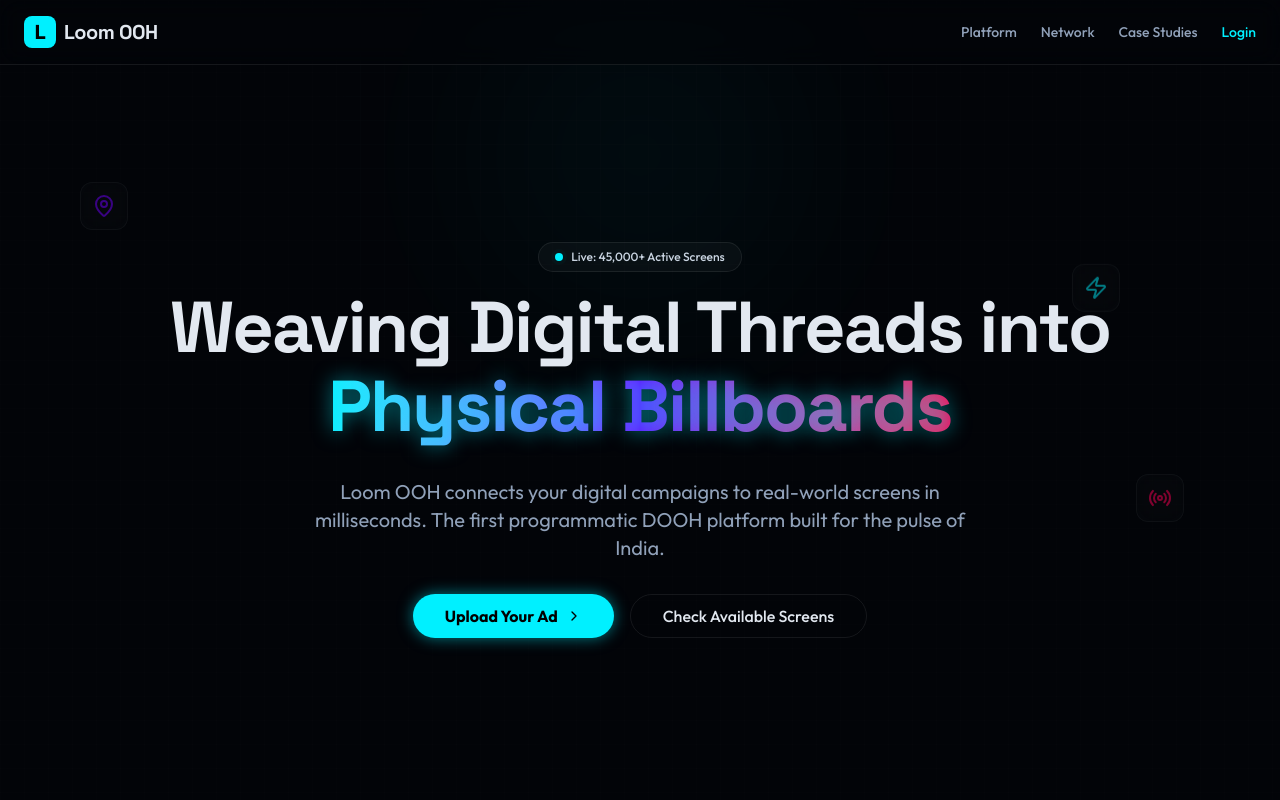
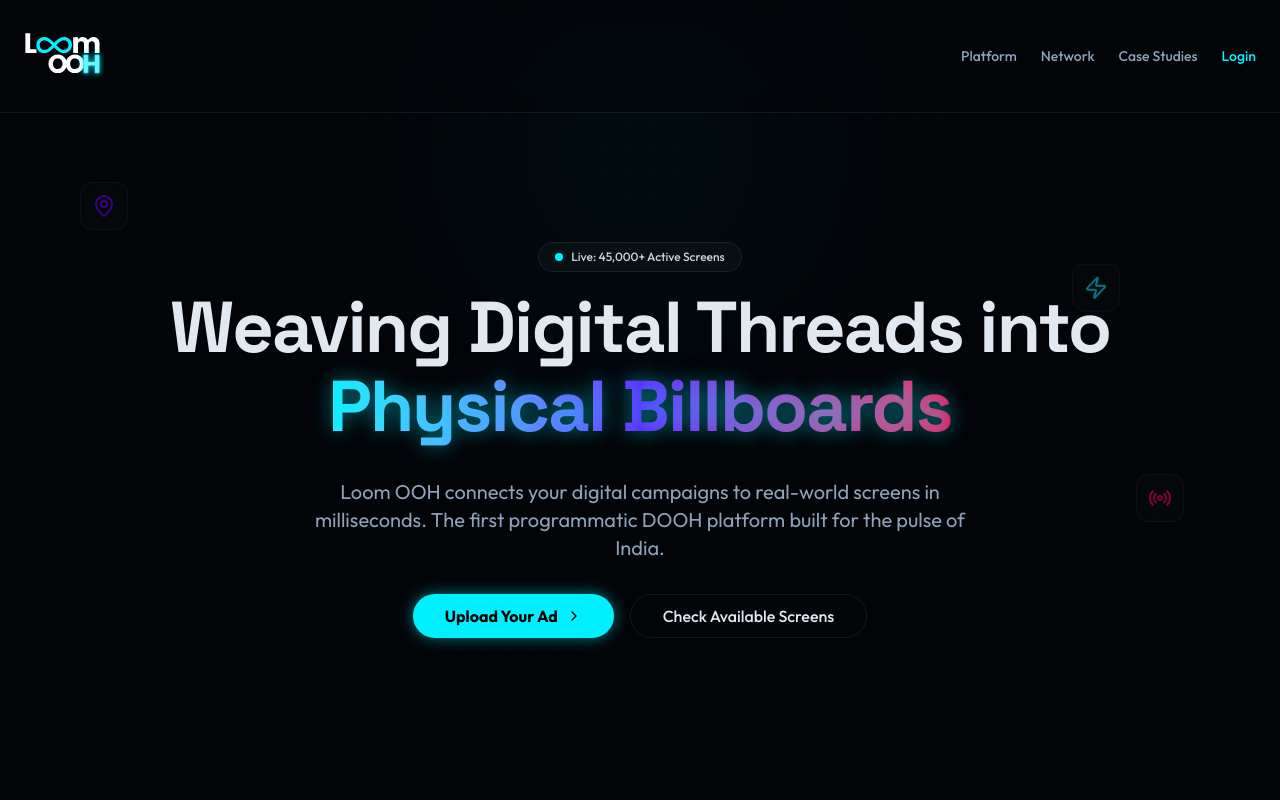
Before and after one commit to Anantsh815/Loom-OOH-MVP, a Next.js app: page / in a window 1280 px wide. Shown: the top 800 px of the page. Built offline with nearby package versions, Linux system fonts and the light colour scheme.

Commit message:
feat: incorporate user logo and resize navigation branding

```diff
--- a/src/app/page.tsx
+++ b/src/app/page.tsx
@@ -4,6 +4,8 @@
 import { PreviewTool } from "@/components/landing/PreviewTool";
 import { ProcessSection } from "@/components/landing/ProcessSection";
 import { PricingSection } from "@/components/landing/PricingSection";
+
+import Image from "next/image";
 
 export default function Home() {
   return (
@@ -12,8 +14,14 @@
       {/* Navigation (Simple Overlay) */}
       <nav className="fixed top-0 left-0 right-0 z-50 flex items-center justify-between px-6 py-4 bg-[var(--background)]/50 backdrop-blur-md border-b border-[var(--card-border)]">
         <div className="flex items-center space-x-2">
-          <div className="w-8 h-8 rounded-lg bg-[var(--primary)] text-black flex items-center justify-center font-bold text-xl">L</div>
-          <span className="text-xl font-bold tracking-tight font-[family-name:var(--font-space-grotesk)]">Loom OOH</span>
+          <Image
+            src="/logo.svg"
+            alt="Loom OOH Logo"
+            width={200}
+            height={80}
+            className="h-20 w-auto object-contain"
+            priority
+          />
         </div>
         <div className="hidden md:flex items-center space-x-6 text-sm font-medium text-slate-400">
           <a href="#" className="hover:text-white transition-colors">Platform</a>
```
Also changed, not shown: public/Logo.png (added), public/logo.svg (added).
